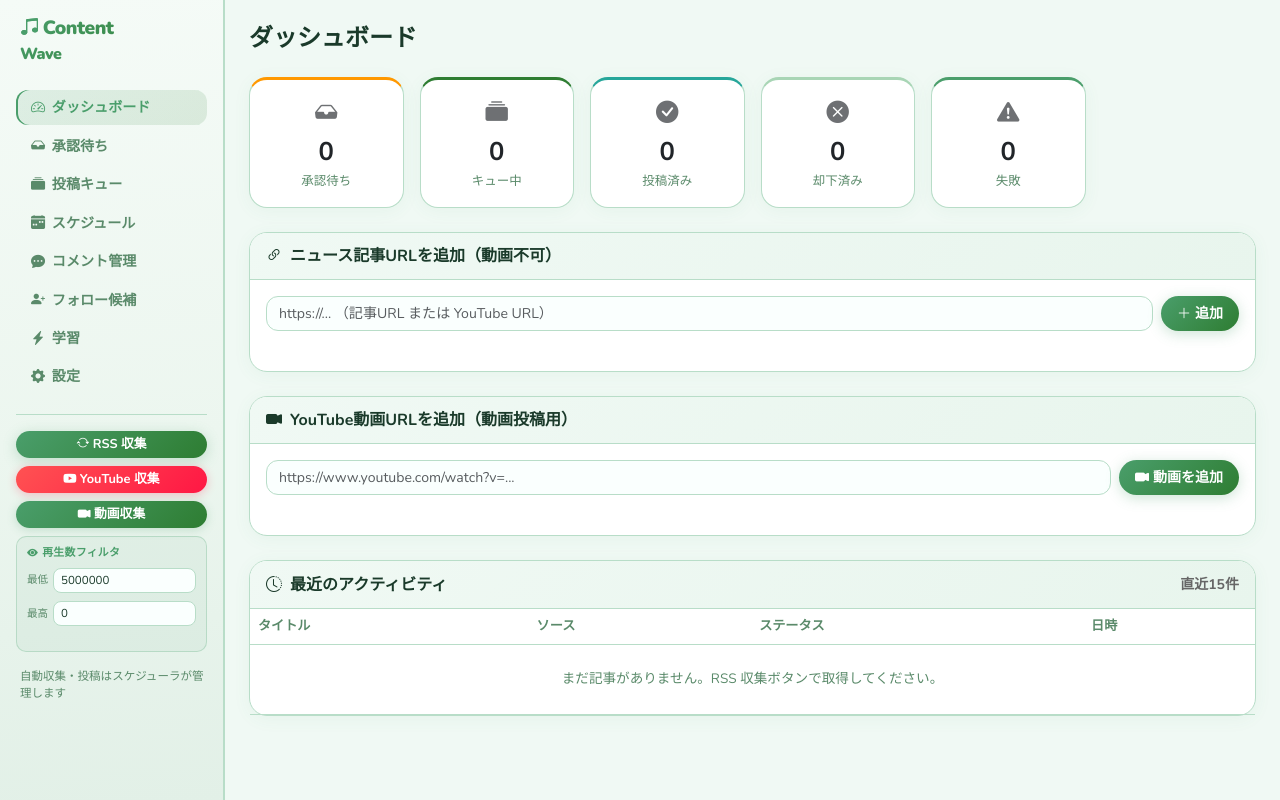
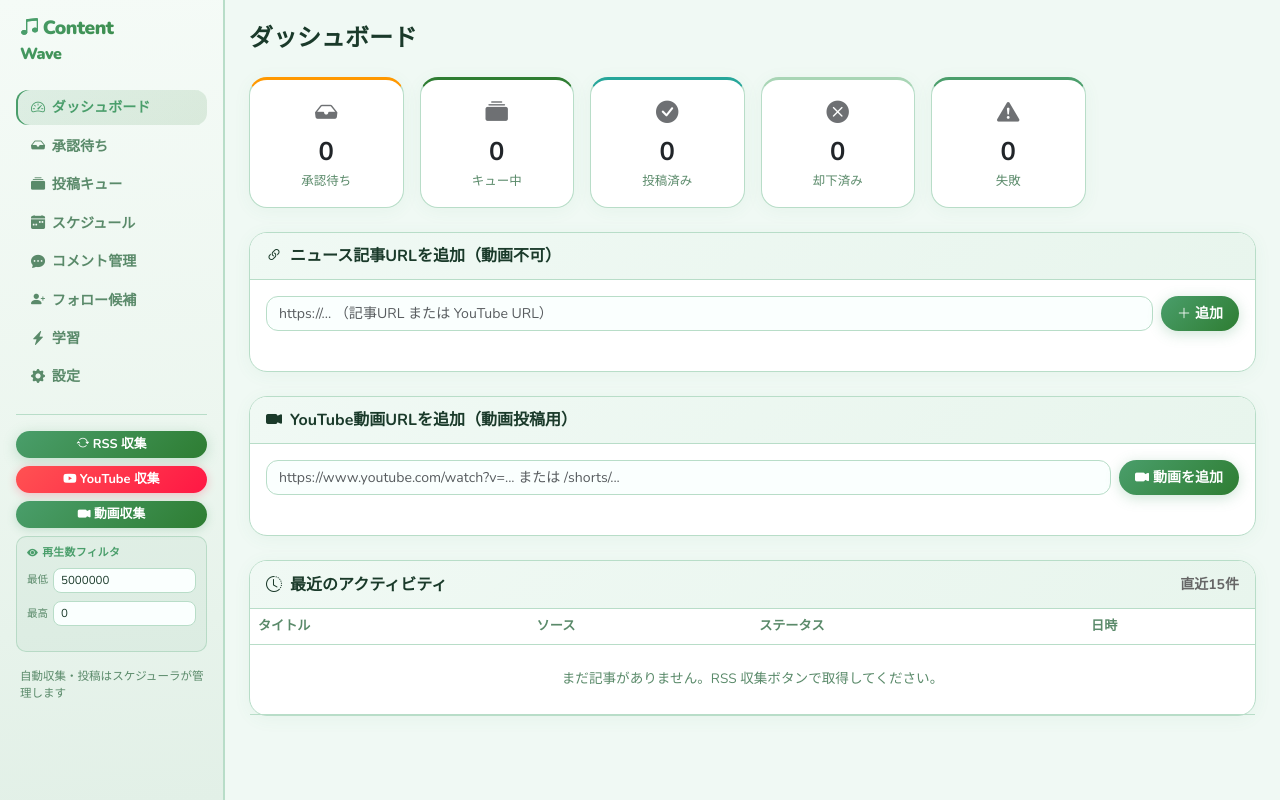
Before and after one commit to mktiskw1/kpopwave-tool, a Flask app: page / in a window 1280 px wide. Run offline with Flask 3, Linux system fonts and the light colour scheme; data that the repository does not hold is empty.

Commit message:
chore: auto-save from launcher

```diff
--- a/app.py
+++ b/app.py
@@ -1350,7 +1350,7 @@ def add_video_manual():
 
     if not yt_url:
         return jsonify({"ok": False, "error": "URLを入力してください"}), 400
-    if "youtube.com/watch" not in yt_url and "youtu.be/" not in yt_url:
+    if "youtube.com/watch" not in yt_url and "youtu.be/" not in yt_url and "youtube.com/shorts/" not in yt_url:
         return jsonify({"ok": False, "error": "YouTube動画のURLを入力してください"}), 400
 
     if Article.query.filter(
--- a/summarizer.py
+++ b/summarizer.py
@@ -480,7 +480,7 @@ def summarize_article(app, article_id: int, style: str = "つぶやき型", sche
         return False
 
     # ── コンテンツ取得 ─────────────────────────────────────────────────────
-    is_youtube = "youtube.com/watch" in url or "youtu.be/" in url
+    is_youtube = "youtube.com/watch" in url or "youtu.be/" in url or "youtube.com/shorts/" in url
 
     if is_youtube:
         article_body   = stored_body
--- a/templates/index.html
+++ b/templates/index.html
@@ -46,7 +46,7 @@
   <div class="card-body">
     <div class="d-flex gap-2">
       <input type="url" id="add-video-input" class="form-control"
-             placeholder="https://www.youtube.com/watch?v=..."
+             placeholder="https://www.youtube.com/watch?v=... または /shorts/..."
              style="font-size:.88rem"
              onkeydown="if(event.key==='Enter') addVideoManual()">
       <button class="btn btn-accent px-3 flex-shrink-0" onclick="addVideoManual()" id="add-video-btn">
```
